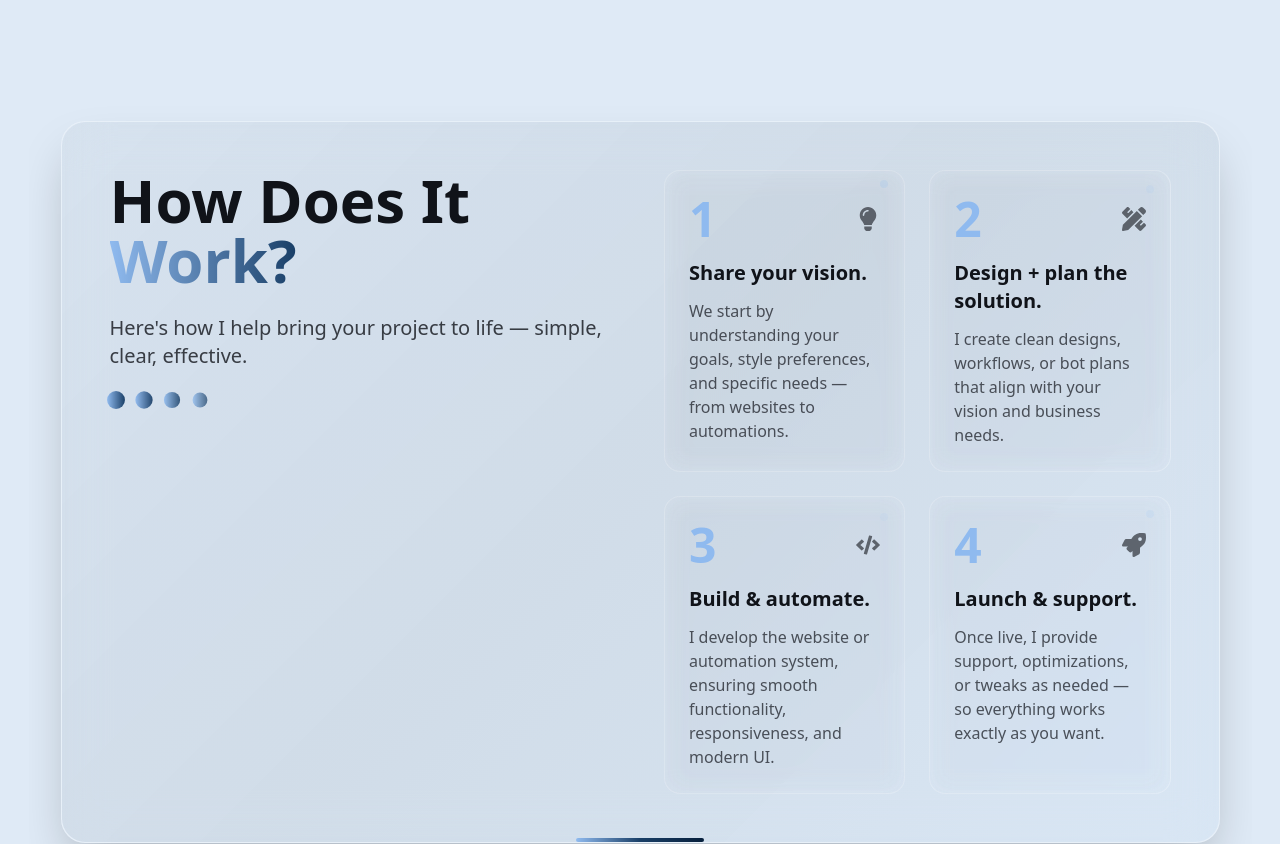
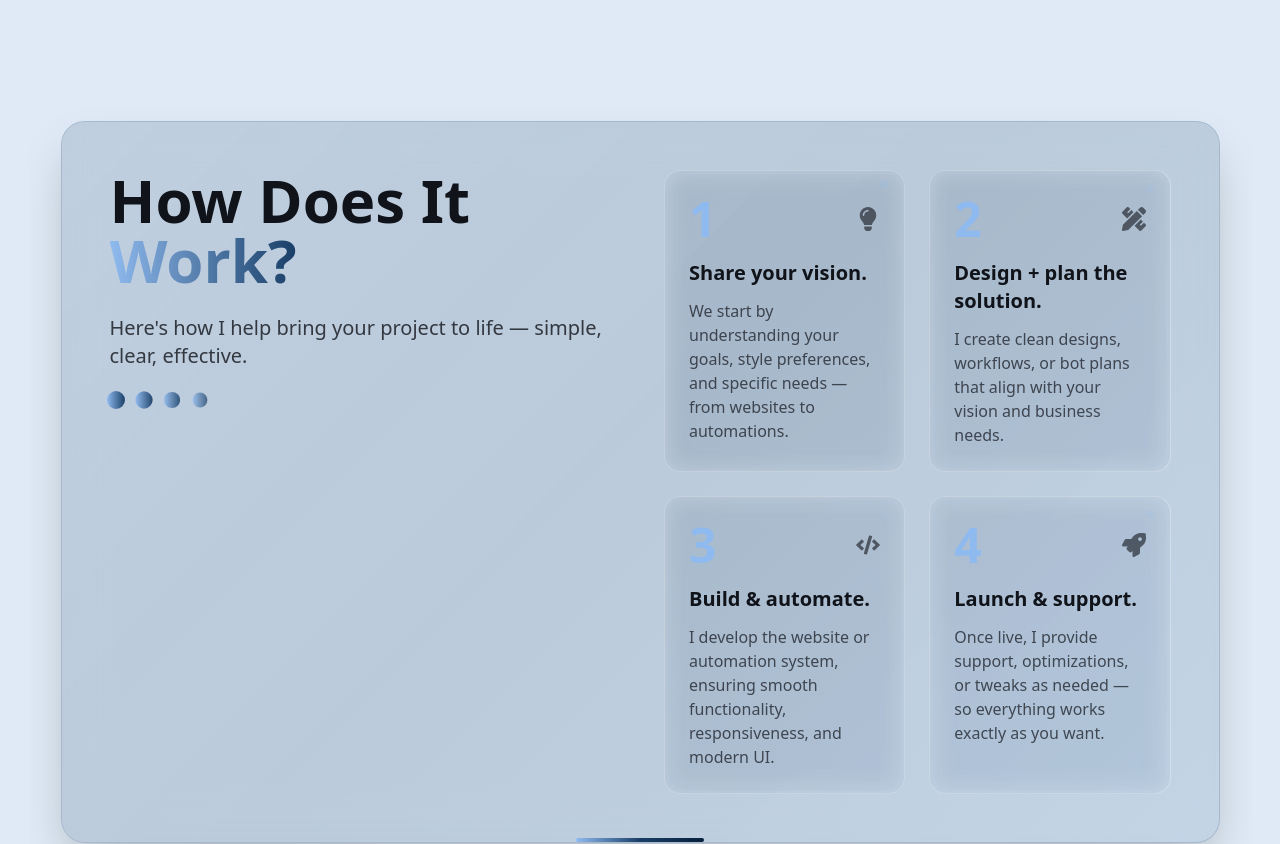
Before and after one commit to Dru-429/portfolio, a Next.js app: page / in a window 1280 px wide. Shown: the part 5200-6044 px from the top of the page. Built offline with nearby package versions, Linux system fonts and the light colour scheme.

Commit message:
Fixed/Mode toggler

```diff
--- a/app/components/heroSection/ModeToggle.jsx
+++ b/app/components/heroSection/ModeToggle.jsx
@@ -71,7 +71,7 @@ export function ModeToggle() {
 
       {isOpen && (
         <motion.div
-          className="absolute right-0 z-50 mt-2 w-56 backdrop-blur-2xl bg-secondary/20 border border-secondary/20 rounded-2xl shadow-2xl shadow-black/20 overflow-hidden"
+          className="absolute right-0 z-50 mt-2 w-56 backdrop-blur-2xl bg-primary/60 border border-primary/70 rounded-2xl shadow-2xl shadow-black/20 overflow-hidden"
           initial={{ opacity: 0, scale: 0,}}
           animate={{ opacity: 1, scale: 1, }}
           exit={{ opacity: 0, scale: 0, }}
--- a/app/components/process/Process.jsx
+++ b/app/components/process/Process.jsx
@@ -23,7 +23,7 @@ const Process = () => {
       title: "Design + plan the solution.",
       description: "I create clean designs, workflows, or bot plans that align with your vision and business needs.",
       icon: <FaPencilRuler />,
-      color: "from-secondary/20 to-secondary/10",
+      color: "from-primary/20 to-primary/10",
       delay: 0.4,
     },
     {
@@ -41,7 +41,7 @@ const Process = () => {
       description:
         "Once live, I provide support, optimizations, or tweaks as needed — so everything works exactly as you want.",
       icon: <FaRocket />,
-      color: "from-primary/20 to-accent/10",
+      color: "from-accent/20 to-accent/10",
       delay: 0.8,
     },
   ]
@@ -83,7 +83,7 @@ const Process = () => {
       {/* Background Elements */}
       <div className="absolute inset-0 -z-10">
         <motion.div
-          className="absolute top-1/4 left-1/4 w-96 h-96 bg-primary/5 rounded-full blur-3xl"
+          className="absolute top-1/4 left-1/4 w-96 h-96 bg-primary/10 rounded-full blur-3xl"
           animate={{
             scale: [1, 1.2, 1],
             opacity: [0.3, 0.5, 0.3],
@@ -112,7 +112,7 @@ const Process = () => {
       <div className="max-w-7xl mx-auto px-4 sm:px-6 lg:px-8">
         {/* Main Container with Liquid Glass Effect */}
         <motion.div
-          className="relative backdrop-blur-xl bg-white/10 border border-white/20 rounded-3xl p-8 md:p-12 shadow-2xl"
+          className="relative backdrop-blur-xl bg-secondary/10 border border-secondary/20 rounded-3xl p-8 md:p-12 shadow-2xl"
           initial={{ opacity: 0, scale: 0.9, filter: "blur(20px)" }}
           animate={
             isInView ? { opacity: 1, scale: 1, filter: "blur(0px)" } : { opacity: 0, scale: 0.9, filter: "blur(20px)" }
```
